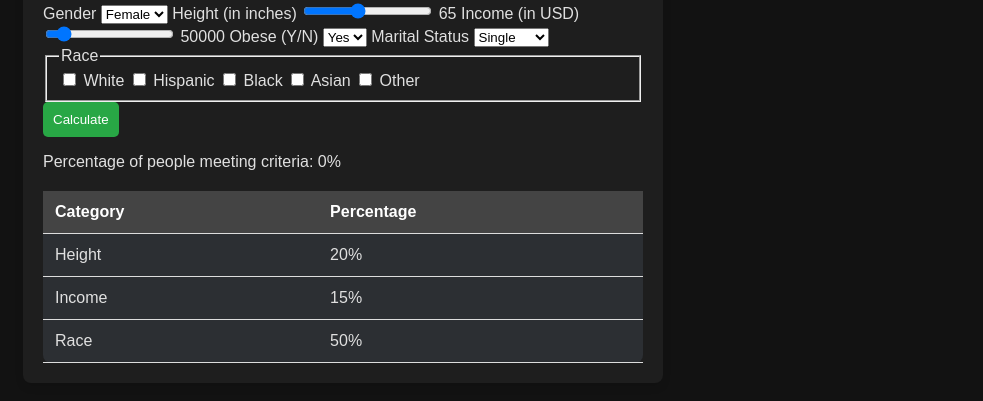
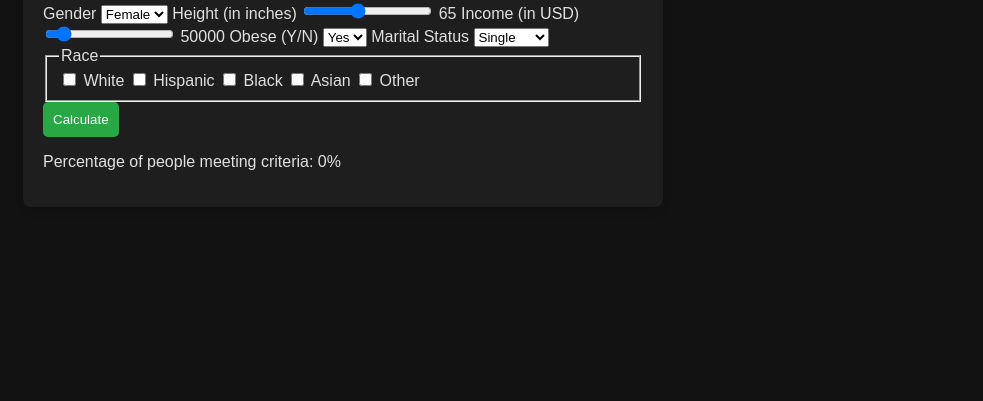
Before and after one commit to Exile611/briancalc, a plain HTML site: page index.html in a window 1280 px wide. Shown: the part 149-550 px from the top of the page, without its empty margins (297-1280 px from the left). Drawn offline with Linux system fonts and the light colour scheme.

Commit message:
Update index.html

```diff
--- a/index.html
+++ b/index.html
@@ -64,31 +64,6 @@
     <div id="output">
       <p id="percentage-result">Percentage of people meeting criteria: <span>0%</span></p>
     </div>
-
-    <!-- Example Table -->
-    <table>
-      <thead>
-        <tr>
-          <th>Category</th>
-          <th>Percentage</th>
-        </tr>
-      </thead>
-      <tbody>
-        <tr>
-          <td>Height</td>
-          <td>20%</td>
-        </tr>
-        <tr>
-          <td>Income</td>
-          <td>15%</td>
-        </tr>
-        <tr>
-          <td>Race</td>
-          <td>50%</td>
-        </tr>
-        <!-- More rows as needed -->
-      </tbody>
-    </table>
   </div>
 
   <script src="script.js"></script>
```
